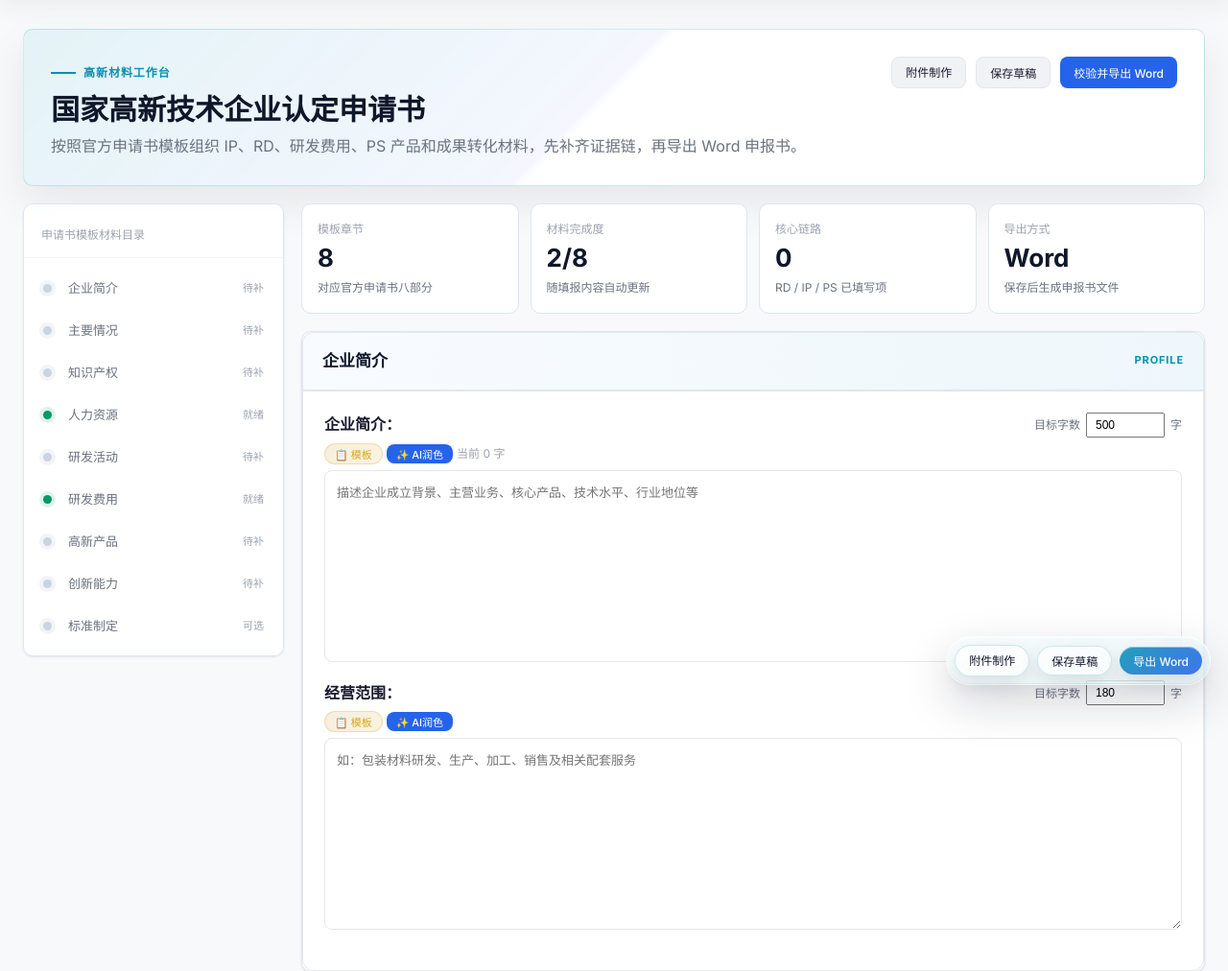
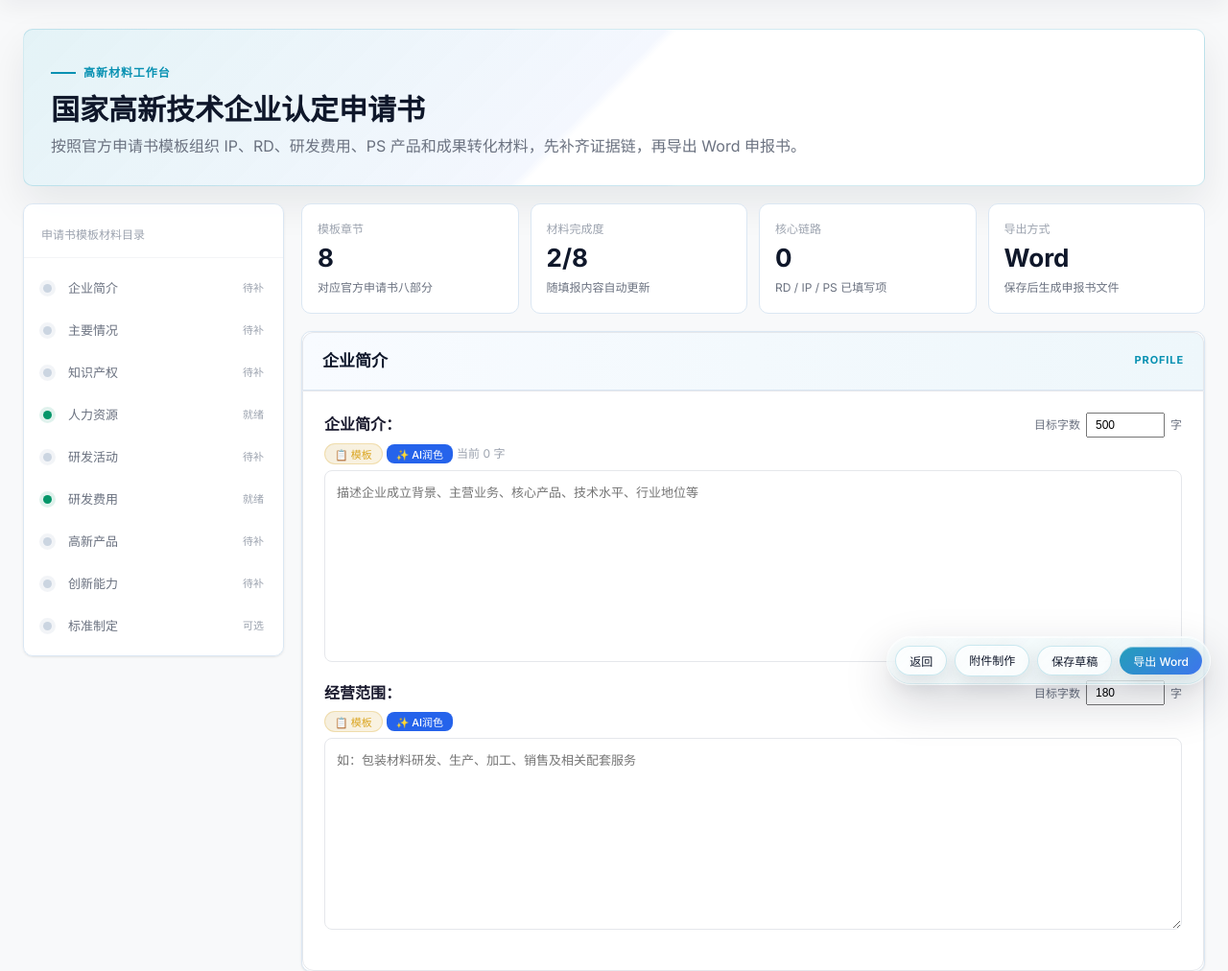
Before and after one commit to brucelee-bot/Claude-demo, a Python web app: template templates/application_gaoxin_book.html in a window 1280 px wide. Shown: the part 68-1080 px from the top of the page at 96% size. Run offline with Jinja, Linux system fonts and the light colour scheme; the template is opened without the code that fills it, so the values that code supplies are empty.

Commit message:
Center project cover and streamline actions

```diff
--- a/templates/application_gaoxin_book.html
+++ b/templates/application_gaoxin_book.html
@@ -14,10 +14,6 @@
   }
   .container { max-width: 1440px; }
   .gaoxin-header {
-    display: grid;
-    grid-template-columns: minmax(0, 1fr) auto;
-    gap: 24px;
-    align-items: start;
     padding: 28px;
     margin-bottom: 18px;
     border: 1px solid rgba(8, 145, 178, 0.18);
@@ -41,7 +37,6 @@
   .gaoxin-kicker::before { content: ''; width: 26px; height: 2px; background: var(--gaoxin-cyan); }
   .gaoxin-header h1 { margin: 0; color: var(--gaoxin-ink); font-size: 30px; line-height: 1.2; letter-spacing: 0; }
   .gaoxin-header p { margin: 8px 0 0; max-width: 820px; color: var(--text-secondary); }
-  .gaoxin-actions { display: flex; flex-wrap: wrap; gap: 10px; justify-content: flex-end; }
   .gaoxin-shell { display: grid; grid-template-columns: 272px minmax(0, 1fr); gap: 18px; align-items: start; }
   .material-nav {
     position: sticky;
@@ -198,17 +193,6 @@
     box-shadow: 0 0 0 3px rgba(8,145,178,0.12);
   }
   .print-btn { float: right; margin-top: -40px; }
-  .action-dock {
-    display: flex;
-    justify-content: flex-end;
-    gap: 10px;
-    flex-wrap: wrap;
-    margin: 24px 0 6px;
-    padding: 14px;
-    border: 1px solid var(--gaoxin-line);
-    border-radius: 10px;
-    background: var(--gaoxin-soft);
-  }
   .floating-action-bar {
     position: fixed;
     right: max(18px, env(safe-area-inset-right));
@@ -247,8 +231,6 @@
   .ip-deleted td { opacity: 0.4; }
   .ip-deleted input, .ip-deleted select { text-decoration: line-through; }
   @media (max-width: 1080px) {
-    .gaoxin-header { grid-template-columns: 1fr; }
-    .gaoxin-actions { justify-content: flex-start; }
     .gaoxin-shell { grid-template-columns: 1fr; }
     .material-nav { position: static; }
     .material-nav-list { grid-template-columns: repeat(2, minmax(0, 1fr)); }
@@ -259,8 +241,6 @@
     .gaoxin-header h1 { font-size: 24px; }
     .material-nav-list, .material-overview { grid-template-columns: 1fr; }
     .book-card { padding: 16px; overflow-x: auto; }
-    .action-dock { justify-content: stretch; }
-    .action-dock .btn { width: 100%; justify-content: center; }
     .floating-action-bar {
       right: 10px;
       bottom: 10px;
@@ -285,11 +265,6 @@
     <span class="gaoxin-kicker">高新材料工作台</span>
     <h1>国家高新技术企业认定申请书</h1>
     <p>按照官方申请书模板组织 IP、RD、研发费用、PS 产品和成果转化材料，先补齐证据链，再导出 Word 申报书。</p>
-  </div>
-  <div class="gaoxin-actions">
-    <a href="{{ url_for('docgen.gaoxin_attachments', company_id=company.id) }}" class="btn btn-secondary btn-sm">附件制作</a>
-    <button type="button" class="btn btn-secondary btn-sm" onclick="saveForm()">保存草稿</button>
-    <button type="button" class="btn btn-primary btn-sm" onclick="validateAndExport()">校验并导出 Word</button>
   </div>
 </div>
 
@@ -940,20 +915,13 @@
   </div>
 </div>
 
-<div class="action-dock">
-  <button type="button" class="btn btn-secondary btn-lg" onclick="history.back()">返回</button>
-  <button type="button" class="btn btn-success btn-lg" onclick="saveForm()">保存申请书</button>
-  <button type="button" class="btn btn-primary btn-lg" onclick="validateAndExport()">校验并导出 Word</button>
-  <button type="button" class="btn btn-secondary btn-lg" onclick="doExportWord()">直接导出 Word</button>
-  <a href="{{ url_for('docgen.gaoxin_attachments', company_id=company.id) }}" class="btn btn-warning btn-lg">制作附件</a>
-</div>
-
   </div>
 </div>
 
 </form>
 
 <div class="floating-action-bar" aria-label="申请书快捷操作">
+  <button type="button" class="btn btn-secondary btn-sm" onclick="history.back()">返回</button>
   <a href="{{ url_for('docgen.gaoxin_attachments', company_id=company.id) }}" class="btn btn-secondary btn-sm">附件制作</a>
   <button type="button" class="btn btn-secondary btn-sm" onclick="saveForm()">保存草稿</button>
   <button type="button" class="btn btn-primary btn-sm" onclick="validateAndExport()">导出 Word</button>
--- a/templates/application_gaoxin_rd_project_print.html
+++ b/templates/application_gaoxin_rd_project_print.html
@@ -9,13 +9,15 @@
     {% include "_generated_document_header_styles.html" %}
     .rd-project-document h1 { text-align: center; margin: 0 0 10pt; font-size: 17pt; }
     .rd-project-document .cover-page {
-      padding: 8mm 4mm 0;
+      min-height: 224mm;
+      box-sizing: border-box;
+      padding: 0 4mm;
       break-after: page;
       page-break-after: always;
     }
     .rd-project-document table.cover-code-row {
       width: 92%;
-      margin: 0 auto 18mm;
+      margin: 15mm auto 18mm;
       border: 0;
       border-left: 2.5pt solid #315b7d;
       background-color: #e3e8ee;
```
Also changed, not shown: templates/application_gaoxin_attachments.html (+15 -7 lines), tests/test_rd_project_book.py (+31 -0 lines).
